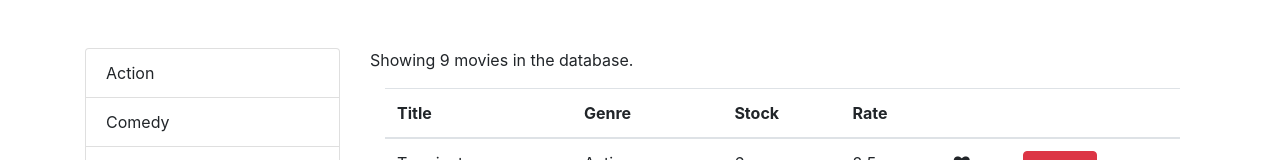
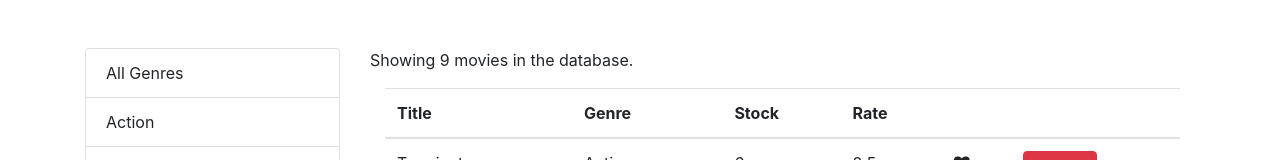
Before and after one commit to ShanuSaini/react, a React (Create React App) app in the folder lp3/: page / in a window 1280 px wide. Shown: the top 160 px of the page. Built offline with nearby package versions, Linux system fonts and the light colour scheme.

Commit message:
Implementing Filtering
Implementing Filtering
Adding All genres

```diff
--- a/lp3/src/components/movies.jsx
+++ b/lp3/src/components/movies.jsx
@@ -15,9 +15,10 @@
     };
 
     componentDidMount(){
+        const genres = [{name: 'All Genres'}, ...getGenres()];
         this.setState({
             movies: getMovies(),
-            genres: getGenres(),
+            genres: genres,
         });
     }
 
@@ -73,18 +74,20 @@
     handleGenreSelect = genre => {
         // console.log('handleGenreSelect = ', genre);
         this.setState({
-            selectedGenre: genre
+            selectedGenre: genre,
+            currentPage: 1
         });
     }
 
     render(){
         const moviesLength = this.state.movies.length;
-        const { pageSize, currentPage } = this.state;
+        const { pageSize, currentPage, selectedGenre, movies: allMovies } = this.state;
 
         if(moviesLength === 0)
             return <p>There are no movies in the Database.</p>;
 
-        const movies = paginate(this.state.movies, currentPage, pageSize);
+        const filtered = selectedGenre && selectedGenre._id ? allMovies.filter(m => m.genre._id === selectedGenre._id) : allMovies;
+        const movies = paginate(filtered, currentPage, pageSize);
 
         return (
             <div className="row">
@@ -96,7 +99,7 @@
                     />
                 </div>
                 <div className="col">
-                    <p>Showing {moviesLength} movies in the database.</p>
+                    <p>Showing {filtered.length} movies in the database.</p>
                     <div className="container">
                         <table className="table">
                             <thead>
@@ -114,7 +117,7 @@
                             </tbody>
                         </table>
                         <Pagination
-                            itemsCount={moviesLength}
+                            itemsCount={filtered.length}
                             pageSize={pageSize}
                             currentPage={currentPage}
                             onPageChange={this.handlePageChange}
```
